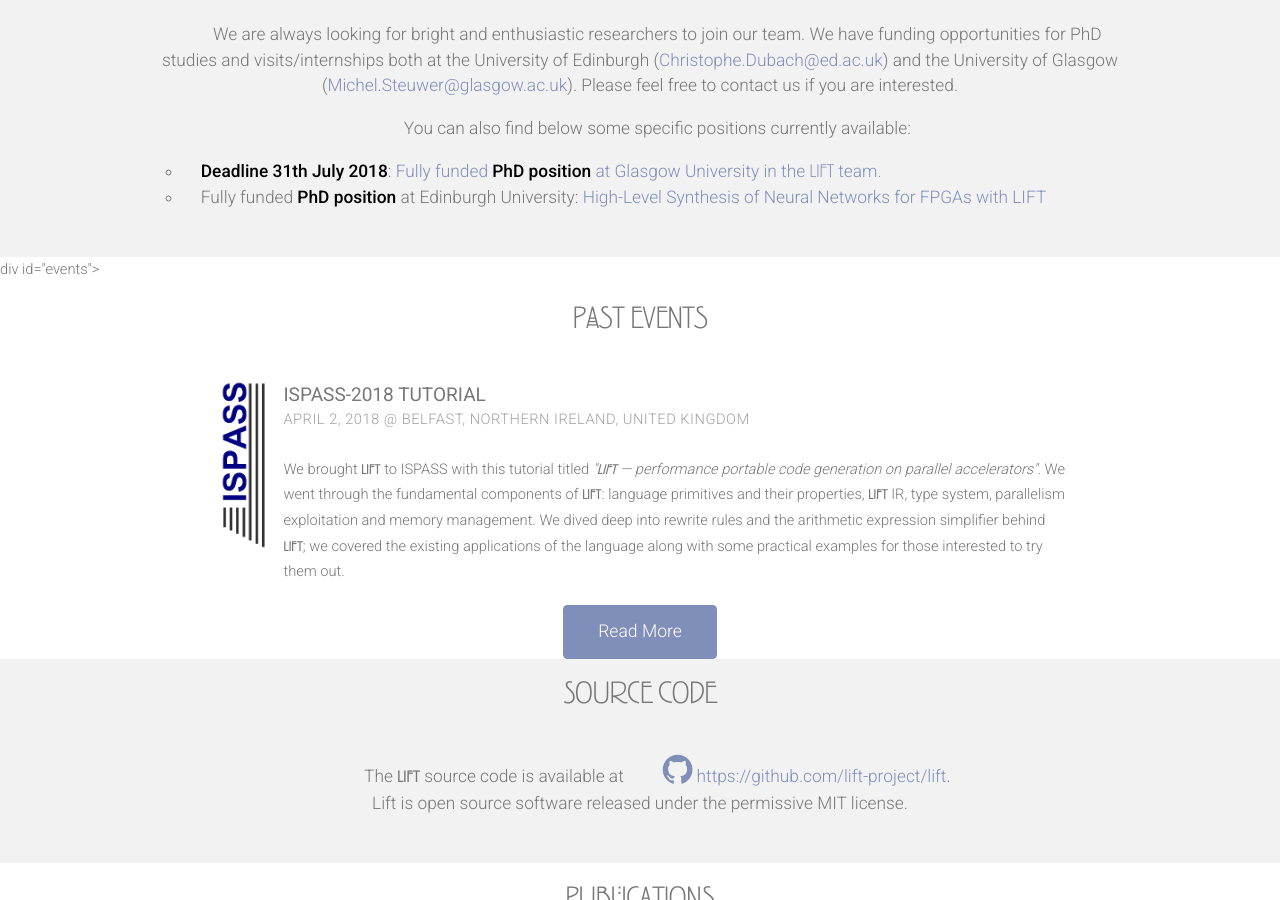
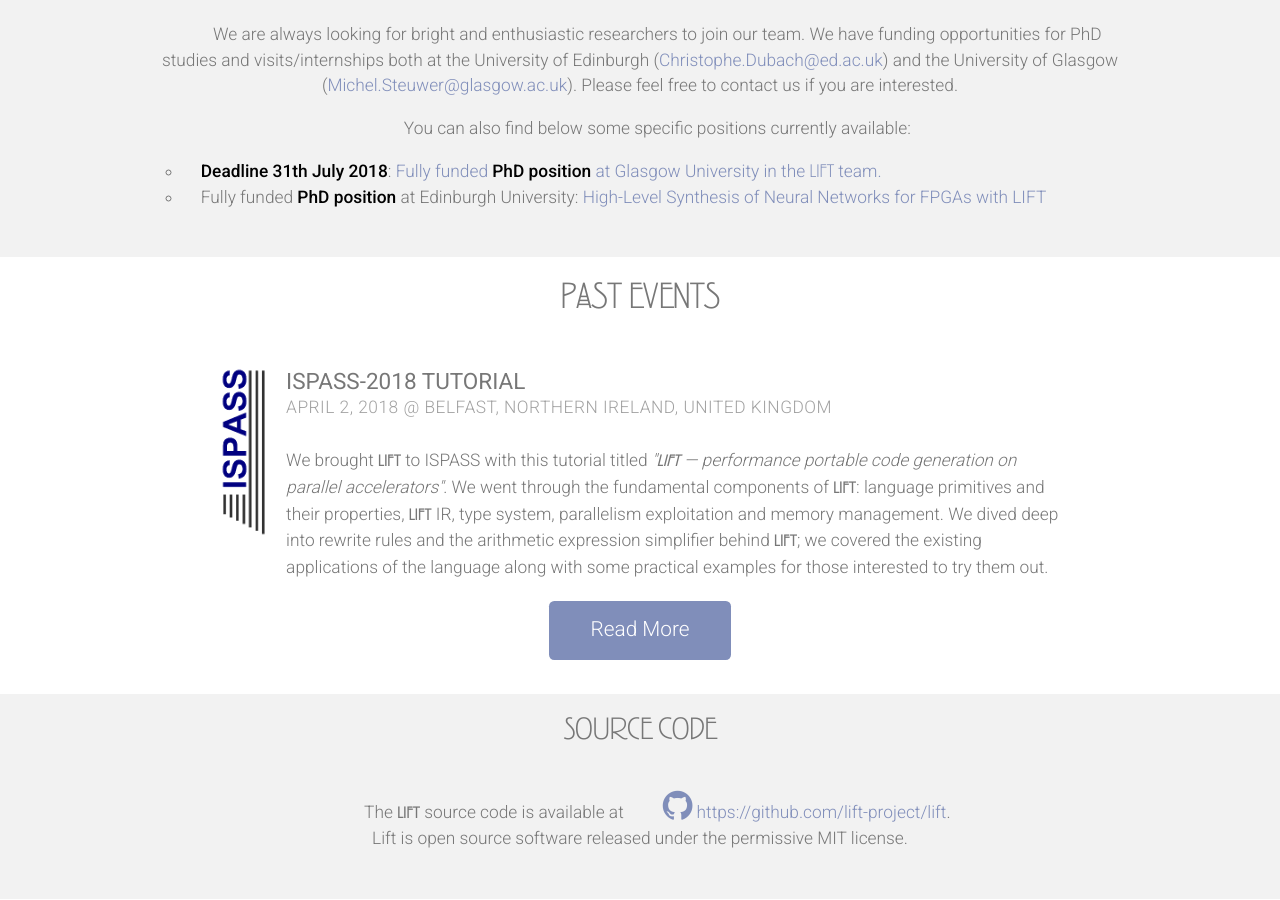
Before and after one commit to lift-project/lift-project.github.io, a Jekyll site: the page built from index.html, in a window 1280 px wide and 900 px high, scrolled down 1018 px. Built offline with Jekyll 4.4.1, drawn with Linux system fonts in a browser that asks for light colours; nearby versions of some CDN libraries.

Commit message:
Fixed missing <

```diff
--- a/index.html
+++ b/index.html
@@ -82,7 +82,7 @@ title: Home
     </div>
 
     <!-- Events -->
-    div id="events">
+    <div id="events">
       <div id="content" class="container">
         <header>
           <h2>Past events</h2>
```
